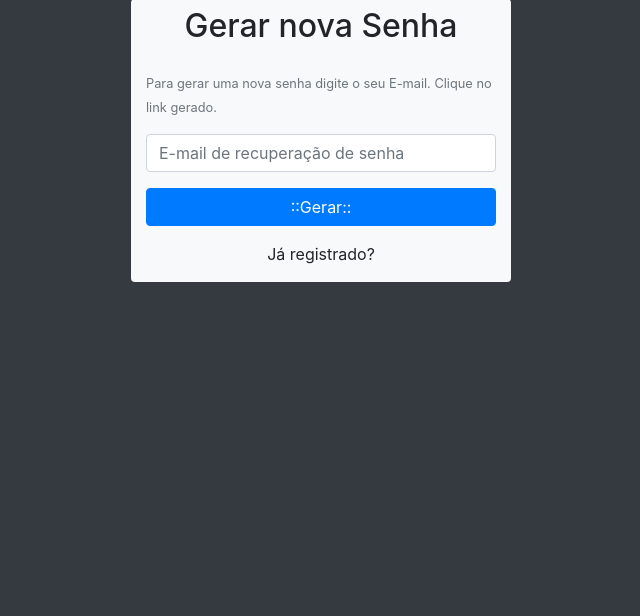
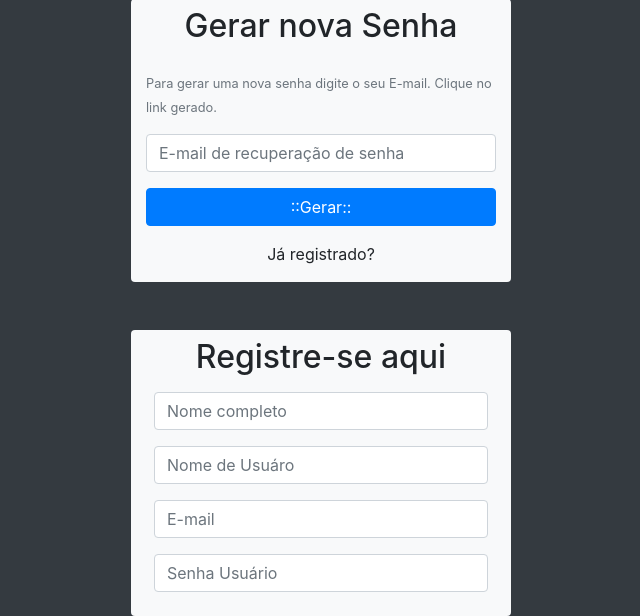
Before and after one commit to Tainara20/login, a PHP site: page /login/ in a window 1280 px wide. Shown: the part 451-1067 px from the top of the page, without its empty margins (319-959 px from the left). Before the commit the page ends 733 px from the top, so only its background shows below. Run offline with PHP 8.4, Linux system fonts and the light colour scheme.

Commit message:
inicío de registro de formulário
inicío de registro de formulário

```diff
--- a/index.php
+++ b/index.php
@@ -112,6 +112,46 @@
             </div>
         </section>
         <!-- Fim da sação de recuperação de senha -->
+
+        <!-- Inicío do formulário de cadastro de novos usuários -->
+
+        <section class="row mt-5">
+            <div class="col-lg-4 offset-lg-4 bg-light rounded" id="caixaRegistro">
+                <h2 class="text-center mt-2">Registre-se aqui</h2>
+                <form action="#" method="post" class="p-2" id="formRegistro" placeholder="Nome completo">
+
+                    <div class="form-group">
+                        <input type="text" name="nomeCompleto" id="nomeCompleto" class="form-control" placeholder="Nome completo">
+                    </div>
+
+                    <div class="form-group">
+                        <input type="text" name="nomeUsuario" id="nomeUsuario" class="form-control" placeholder="Nome de Usuáro">
+                    </div>
+
+                    <div class="form-group">
+                        <input type="email" name="emailUsuario" id="emailUsuario" class="form-control" placeholder="E-mail">
+                    </div>
+
+                    <div class="form-group">
+
+                        <input type="password" name="senhaUsuario" id="senhaUsuario" class="form-control" placeholder="Senha Usuário">
+
+                    </div>
+
+
+            </div>
+
+            </form>
+
+
+
+
+            </div>
+
+        </section>
+
+        <!-- Final do formulário de cadastro de novos usuários -->
+
     </main>
     <!-- Optional JavaScript -->
     <!-- jQuery first, then Popper.js, then Bootstrap JS -->
```
